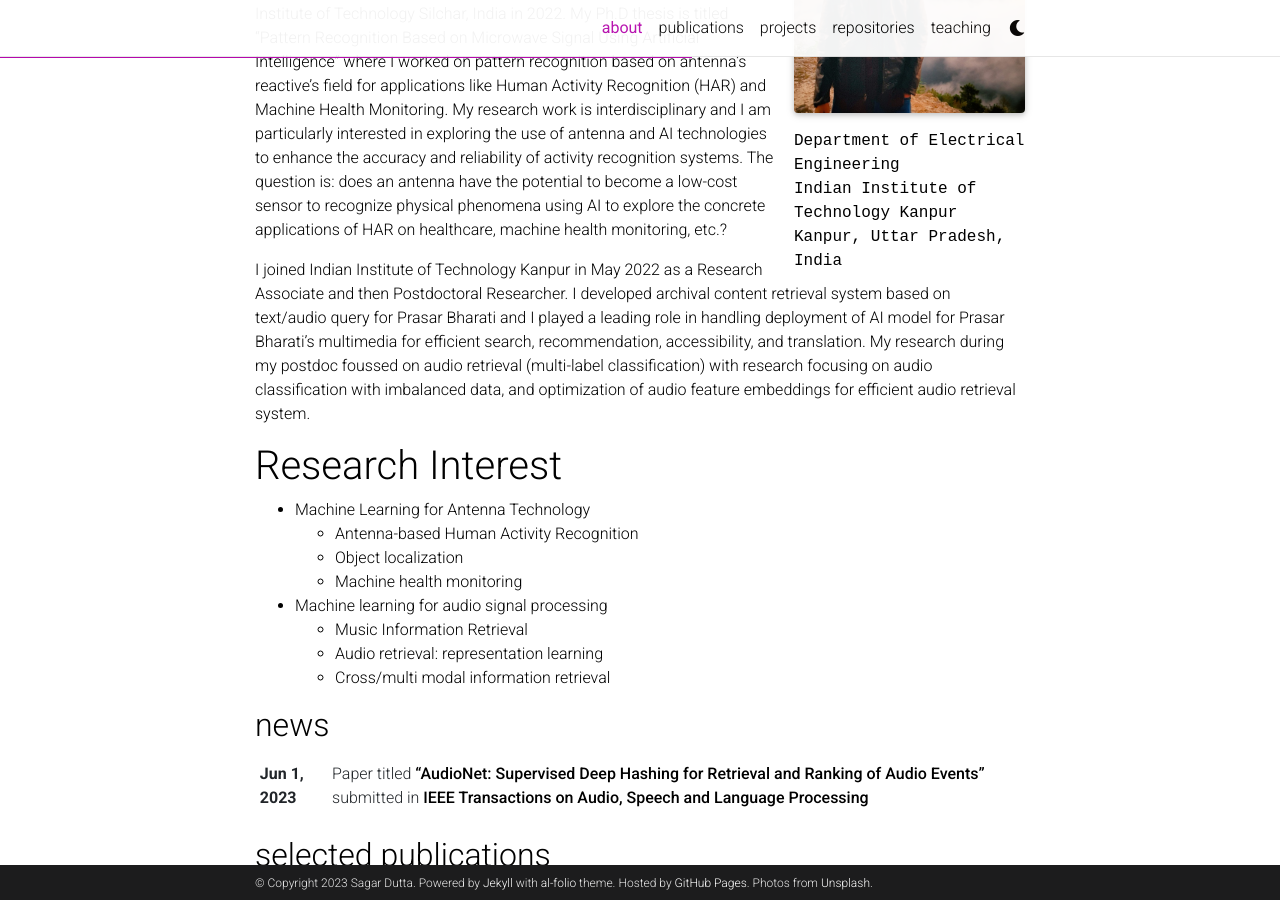
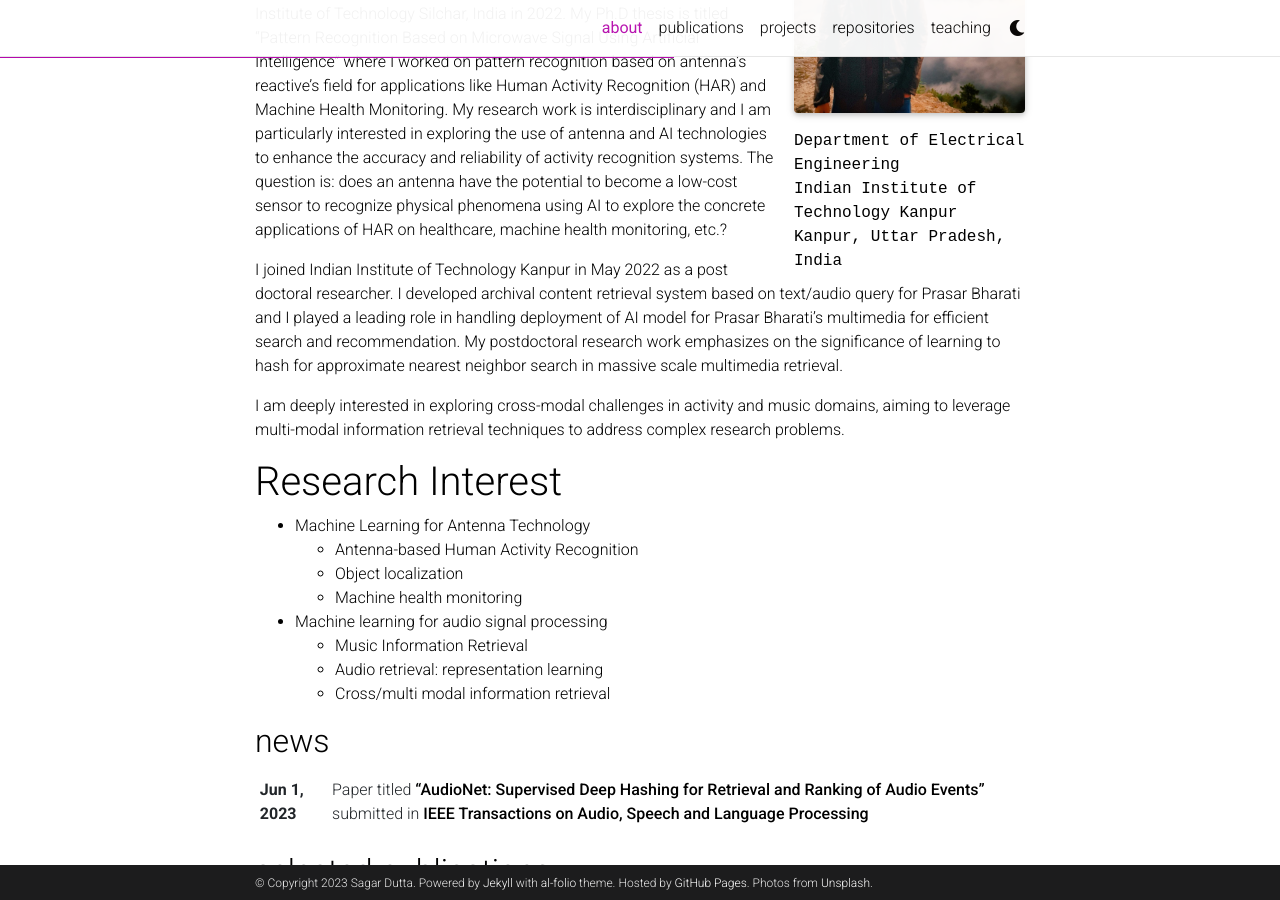
Before and after one commit to sagar0dutta/sagar0dutta.github.io, a Jekyll site: the page built from _pages/about.md, in a window 1280 px wide and 900 px high, scrolled down 319 px. Built offline with Jekyll 4.4.1, drawn with Linux system fonts in a browser that asks for light colours; full-size pictures stand in for the smaller copies a plugin makes; comment, search, counter and statistics services are not loaded; a style sheet for code colours, icons or effects is not loaded.

Commit message:
Update about.md

```diff
--- a/_pages/about.md
+++ b/_pages/about.md
@@ -21,7 +21,9 @@ social: true  # includes social icons at the bottom of the page
 
 I obtained my Bachelor of Engineering degree in Electronics and Communication Engineering from Gauhati University, Assam and Master of Engineering degree in Information and Communication Technologies from the Asian Institute of Technology in Thailand. I received my Ph.D. degree in Electronics and Communication Engineering from the National Institute of Technology Silchar, India in 2022. My Ph.D thesis is titled "Pattern Recognition Based on Microwave Signal Using Artificial Intelligence" where I worked on pattern recognition based on antenna's reactive's field for applications like Human Activity Recognition (HAR) and Machine Health Monitoring. My research work is interdisciplinary and I am particularly interested in exploring the use of antenna and AI technologies to enhance the accuracy and reliability of activity recognition systems. The question is: does an antenna have the potential to become a low-cost sensor to recognize physical phenomena using AI to explore the concrete applications of HAR on healthcare, machine health monitoring, etc.?
 
-I joined Indian Institute of Technology Kanpur in May 2022 as a Research Associate and then Postdoctoral Researcher. I developed archival content retrieval system based on text/audio query for Prasar Bharati and I played a leading role in handling deployment of AI model for Prasar Bharati's multimedia for efficient search, recommendation, accessibility, and translation. My research during my postdoc foussed on audio retrieval (multi-label classification) with research focusing on audio classification with imbalanced data, and optimization of audio feature embeddings for efficient audio retrieval system.
+I joined Indian Institute of Technology Kanpur in May 2022 as a post doctoral researcher. I developed archival content retrieval system based on text/audio query for Prasar Bharati and I played a leading role in handling deployment of AI model for Prasar Bharati's multimedia for efficient search and recommendation. My postdoctoral research work emphasizes on the significance of learning to hash for approximate nearest neighbor search in massive scale multimedia retrieval.
+
+I am deeply interested in exploring cross-modal challenges in activity and music domains, aiming to leverage multi-modal information retrieval techniques to address complex research problems.
 
 # Research Interest
 
```
